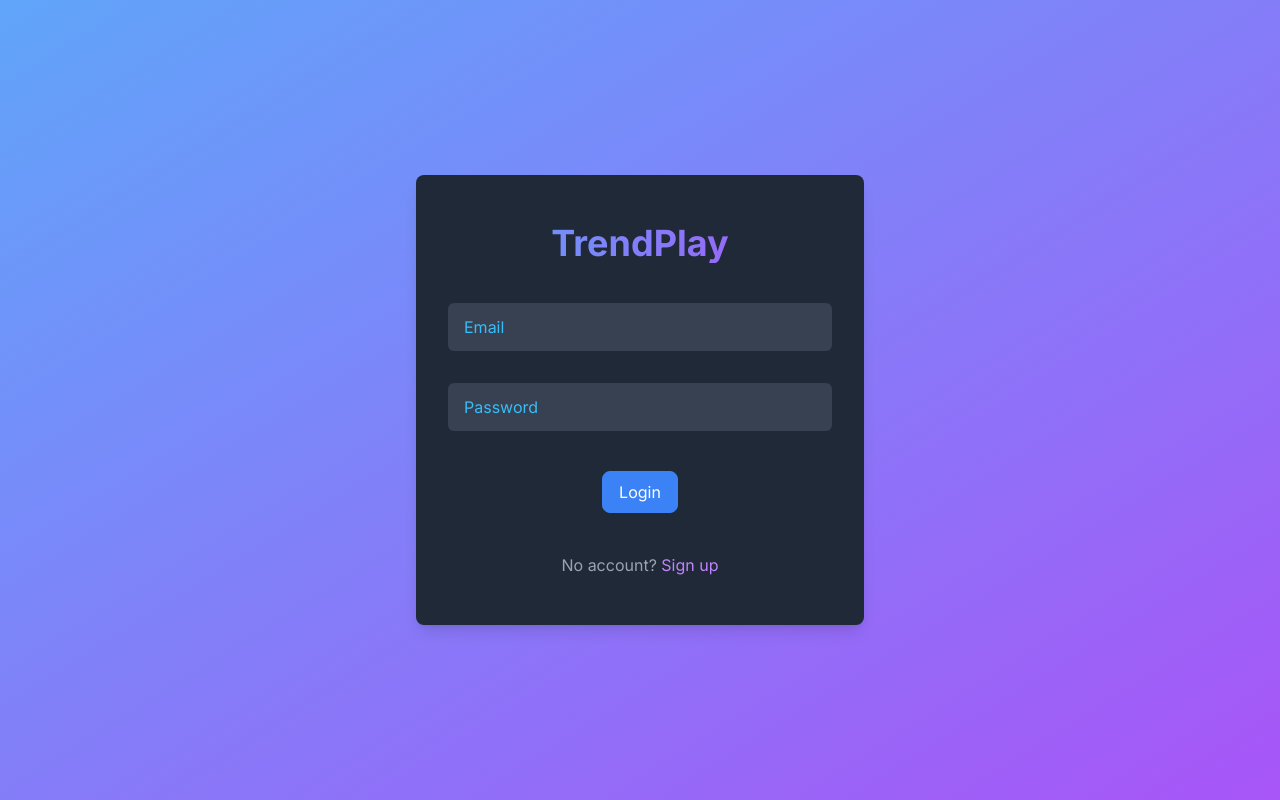
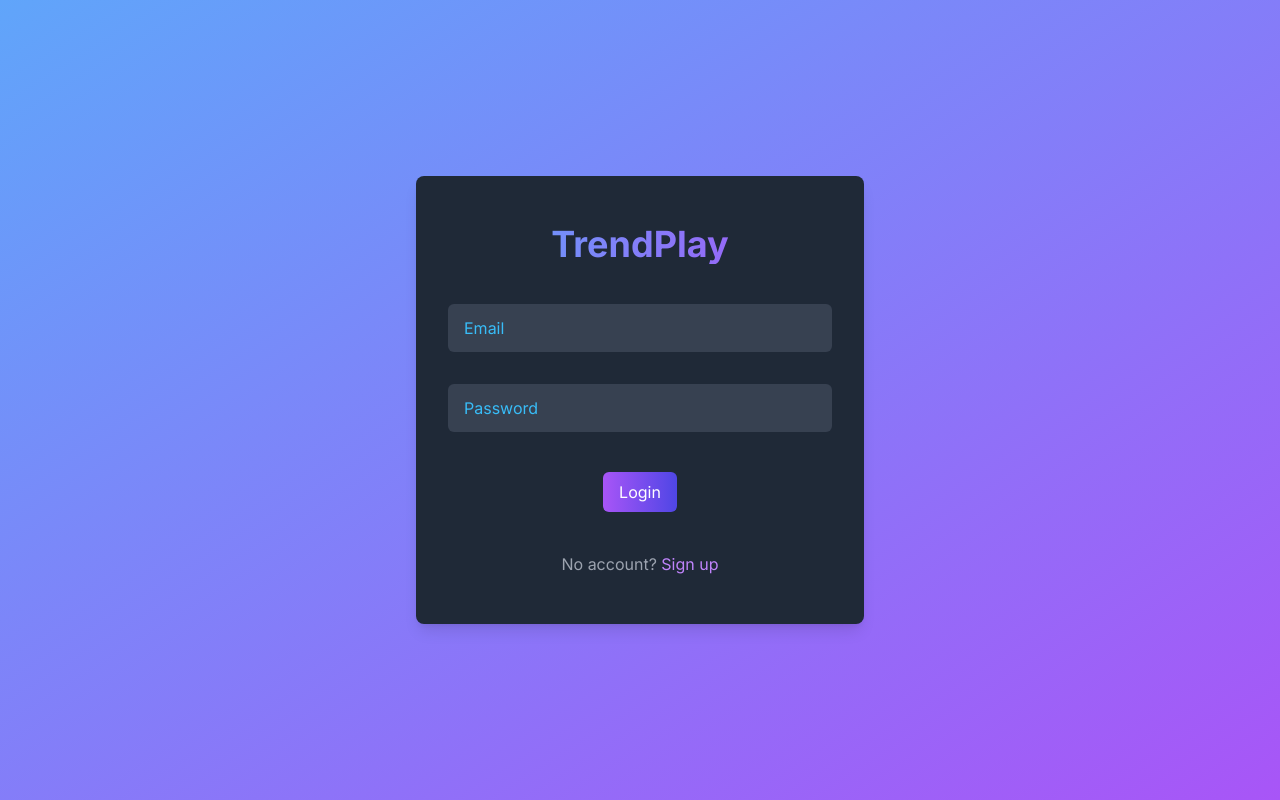
Before and after one commit to jorgoose/coms-senior-design, a Next.js app in the folder frontend/: page /login in a window 1280 px wide. Built offline with nearby package versions, Linux system fonts and the light colour scheme.

Commit message:
Update SubmitButton styles by passing in new component props

```diff
--- a/frontend/src/app/login/page.tsx
+++ b/frontend/src/app/login/page.tsx
@@ -48,7 +48,14 @@ export default function Login() {
                         {state?.message}
                     </p>
                     <div className="flex justify-center">
-                        <SubmitButton use='Login' />
+                    <SubmitButton
+                        use='Login'
+                        customStyles={{
+                            default: 'bg-gradient-to-r from-purple-500 to-indigo-600 text-white rounded-md px-4 py-2 m-2',
+                            hover: 'hover:bg-gradient-to-l hover:from-purple-600 hover:to-indigo-700 transition-colors duration-300 cursor-pointer',
+                            pending: 'bg-gradient-to-r from-purple-400 to-indigo-500 cursor-not-allowed'
+                        }}
+                        />
                     </div>
                 </form>
                 <p className="mt-8 text-center text-gray-400">
```
